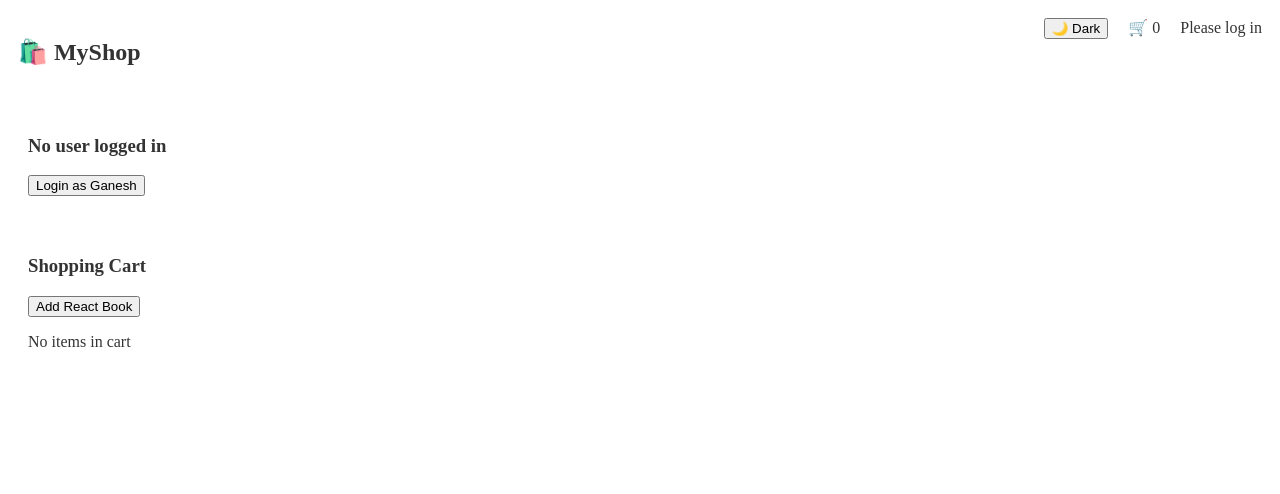
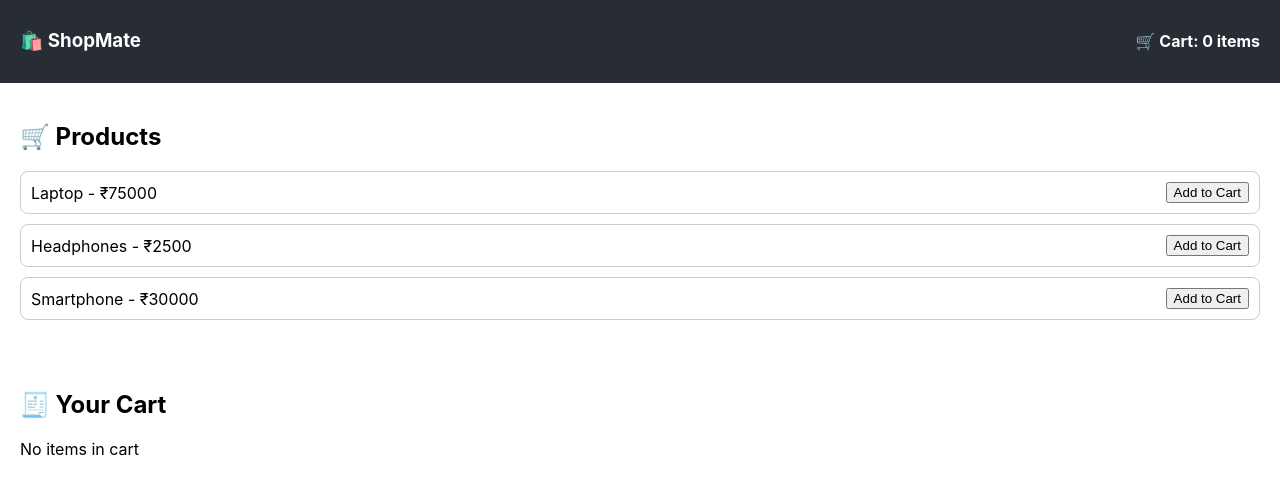
Before and after one commit to ganesh9215/reactjs_tutorial, a React (Create React App) app: page / in a window 1280 px wide. Shown: the top 494 px of the page. Built offline with nearby package versions, Linux system fonts and the light colour scheme.

Commit message:
Add files via upload

```diff
--- a/package.json
+++ b/package.json
@@ -1,14 +1,16 @@
 {
-  "name": "context-demo",
+  "name": "use_redux",
   "version": "0.1.0",
   "private": true,
   "dependencies": {
+    "@reduxjs/toolkit": "^2.9.1",
     "@testing-library/dom": "^10.4.1",
     "@testing-library/jest-dom": "^6.9.1",
     "@testing-library/react": "^16.3.0",
     "@testing-library/user-event": "^13.5.0",
     "react": "^19.2.0",
     "react-dom": "^19.2.0",
+    "react-redux": "^9.2.0",
     "react-scripts": "5.0.1",
     "web-vitals": "^2.1.4"
   },
--- a/src/App.js
+++ b/src/App.js
@@ -1,18 +1,14 @@
-import React, { useContext } from "react";
 import Navbar from "./components/Navbar";
-import Profile from "./components/Profile";
+import ProductList from "./components/ProductList";
 import Cart from "./components/Cart";
-import { ThemeContext } from "./context/ThemeContext";
 
 function App() {
-  const { theme } = useContext(ThemeContext);
   return (
-    <div style={{ background: theme === "light" ? "none" : "#ddd",
-      color: theme === "light" ? "#333" : "#000"}}>
-      <Navbar />
-      <Profile />
-      <Cart />
-    </div>
+    <div>
+    <Navbar />
+    <ProductList />
+    <Cart />
+  </div>
   );
 }
 
--- /dev/null
+++ b/src/app/store.js
@@ -0,0 +1,8 @@
+import { configureStore } from "@reduxjs/toolkit";
+import cartReducer from "../features/cartSlice";
+
+export const store = configureStore({
+  reducer: {
+    cart: cartReducer,
+  },
+});
--- a/src/components/Cart.js
+++ b/src/components/Cart.js
@@ -1,31 +1,43 @@
-import React, { useContext } from "react";
-import { CartContext } from "../context/CartContext";
+import React from "react";
+import { useSelector, useDispatch } from "react-redux";
+import { removeFromCart, clearCart } from "../features/cartSlice";
 
 const Cart = () => {
-  const { cart, addToCart, removeFromCart } = useContext(CartContext);
-
-  const sampleItem = { name: "React Book", price: 499 };
+  const items = useSelector((state) => state.cart.items);
+  const dispatch = useDispatch();
 
   return (
     <div style={{ padding: "20px" }}>
-      <h3>Shopping Cart</h3>
-      <button onClick={() => addToCart(sampleItem)}>Add React Book</button>
-      {cart.length === 0 ? (
+      <h2>🧾 Your Cart</h2>
+      {items.length === 0 ? (
         <p>No items in cart</p>
       ) : (
-        <ul>
-          {cart.map((item, i) => (
-            <li key={i}>
-              {item.name} - ₹{item.price}
-              <button
-                onClick={() => removeFromCart(item.name)}
-                style={{ marginLeft: "10px" }}
-              >
-                Remove
+        <>
+          {items.map((item) => (
+            <div
+              key={item.id}
+              style={{
+                display: "flex",
+                justifyContent: "space-between",
+                borderBottom: "1px solid #ddd",
+                padding: "5px 0",
+              }}
+            >
+              <span>
+                {item.name} - ₹{item.price}
+              </span>
+              <button onClick={() => dispatch(removeFromCart(item.id))}>
+                ❌ Remove
               </button>
-            </li>
+            </div>
           ))}
-        </ul>
+          <button
+            onClick={() => dispatch(clearCart())}
+            style={{ marginTop: "10px" }}
+          >
+            Clear Cart
+          </button>
+        </>
       )}
     </div>
   );
--- a/src/components/Navbar.js
+++ b/src/components/Navbar.js
@@ -1,40 +1,21 @@
-import React, { useContext } from "react";
-import { AuthContext } from "../context/AuthContext";
-import { ThemeContext } from "../context/ThemeContext";
-import { CartContext } from "../context/CartContext";
+import React from "react";
+import { useSelector } from "react-redux";
 
 const Navbar = () => {
-  const { user, logout } = useContext(AuthContext);
-  const { theme, toggleTheme } = useContext(ThemeContext);
-  const { cart } = useContext(CartContext);
+  const cartCount = useSelector((state) => state.cart.items.length);
 
   return (
     <nav
       style={{
-        background: theme === "light" ? "none" : "#333",
-        color: theme === "light" ? "#333" : "#000",
-        padding: "10px",
         display: "flex",
         justifyContent: "space-between",
+        padding: "10px 20px",
+        background: "#282c34",
+        color: "white",
       }}
     >
-      <h2>🛍️ MyShop</h2>
-      <div>
-        <button onClick={toggleTheme}>
-          {theme === "light" ? "🌙 Dark" : "☀️ Light"}
-        </button>
-        <span style={{ marginLeft: "20px" }}>🛒 {cart.length}</span>
-        {user ? (
-          <>
-            <span style={{ marginLeft: "20px" }}>Welcome, {user.name}</span>
-            <button onClick={logout} style={{ marginLeft: "10px" }}>
-              Logout
-            </button>
-          </>
-        ) : (
-          <span style={{ marginLeft: "20px" }}>Please log in</span>
-        )}
-      </div>
+      <h3>🛍️ ShopMate</h3>
+      <h4>🛒 Cart: {cartCount} items</h4>
     </nav>
   );
 };
--- /dev/null
+++ b/src/components/ProductList.js
@@ -0,0 +1,40 @@
+import React from "react";
+import { useDispatch } from "react-redux";
+import { addToCart } from "../features/cartSlice";
+
+const products = [
+  { id: 1, name: "Laptop", price: 75000 },
+  { id: 2, name: "Headphones", price: 2500 },
+  { id: 3, name: "Smartphone", price: 30000 },
+];
+
+const ProductList = () => {
+  const dispatch = useDispatch();
+
+  return (
+    <div style={{ padding: "20px" }}>
+      <h2>🛒 Products</h2>
+      {products.map((p) => (
+        <div
+          key={p.id}
+          style={{
+            display: "flex",
+            justifyContent: "space-between",
+            alignItems: "center",
+            border: "1px solid #ccc",
+            borderRadius: "8px",
+            padding: "10px",
+            marginBottom: "10px",
+          }}
+        >
+          <span>
+            {p.name} - ₹{p.price}
+          </span>
+          <button onClick={() => dispatch(addToCart(p))}>Add to Cart</button>
+        </div>
+      ))}
+    </div>
+  );
+};
+
+export default ProductList;
--- /dev/null
+++ b/src/features/cartSlice.js
@@ -0,0 +1,24 @@
+import { createSlice } from "@reduxjs/toolkit";
+
+const initialState = {
+  items: [],
+};
+
+const cartSlice = createSlice({
+  name: "cart",
+  initialState,
+  reducers: {
+    addToCart: (state, action) => {
+      state.items.push(action.payload);
+    },
+    removeFromCart: (state, action) => {
+      state.items = state.items.filter((item) => item.id !== action.payload);
+    },
+    clearCart: (state) => {
+      state.items = [];
+    },
+  },
+});
+
+export const { addToCart, removeFromCart, clearCart } = cartSlice.actions;
+export default cartSlice.reducer;
--- a/src/index.js
+++ b/src/index.js
@@ -1,19 +1,19 @@
-import React from "react";
-import ReactDOM from "react-dom/client";
-import App from "./App";
-import { AuthProvider } from "./context/AuthContext";
-import { ThemeProvider } from "./context/ThemeContext";
-import { CartProvider } from "./context/CartContext";
+import React from 'react';
+import ReactDOM from 'react-dom/client';
+import './index.css';
+import App from './App';
+import reportWebVitals from './reportWebVitals';
+import { Provider } from 'react-redux';
+import { store } from './app/store';
 
-const root = ReactDOM.createRoot(document.getElementById("root"));
+const root = ReactDOM.createRoot(document.getElementById('root'));
 root.render(
-  <React.StrictMode>
-    <AuthProvider>
-      <ThemeProvider>
-        <CartProvider>
-          <App />
-        </CartProvider>
-      </ThemeProvider>
-    </AuthProvider>
-  </React.StrictMode>
+  <Provider store={store}>
+  <App />
+</Provider>
 );
+
+// If you want to start measuring performance in your app, pass a function
+// to log results (for example: reportWebVitals(console.log))
+// or send to an analytics endpoint. Learn more: https://bit.ly/CRA-vitals
+reportWebVitals();
```
